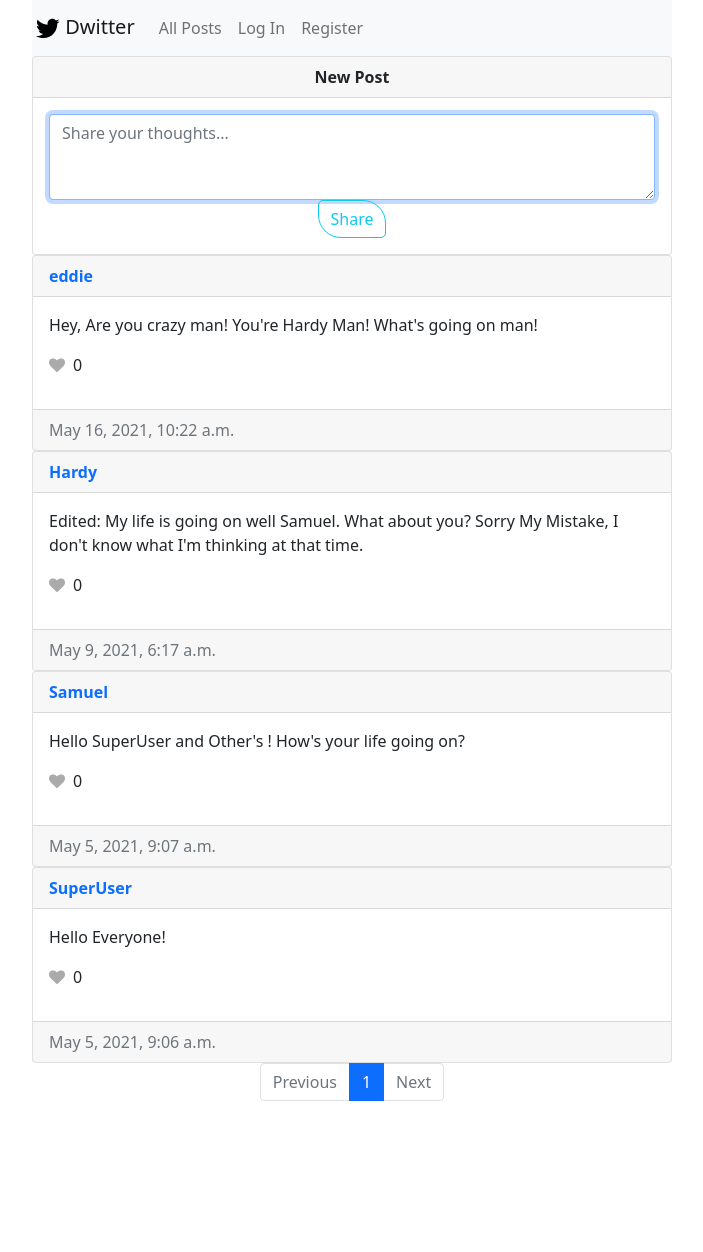
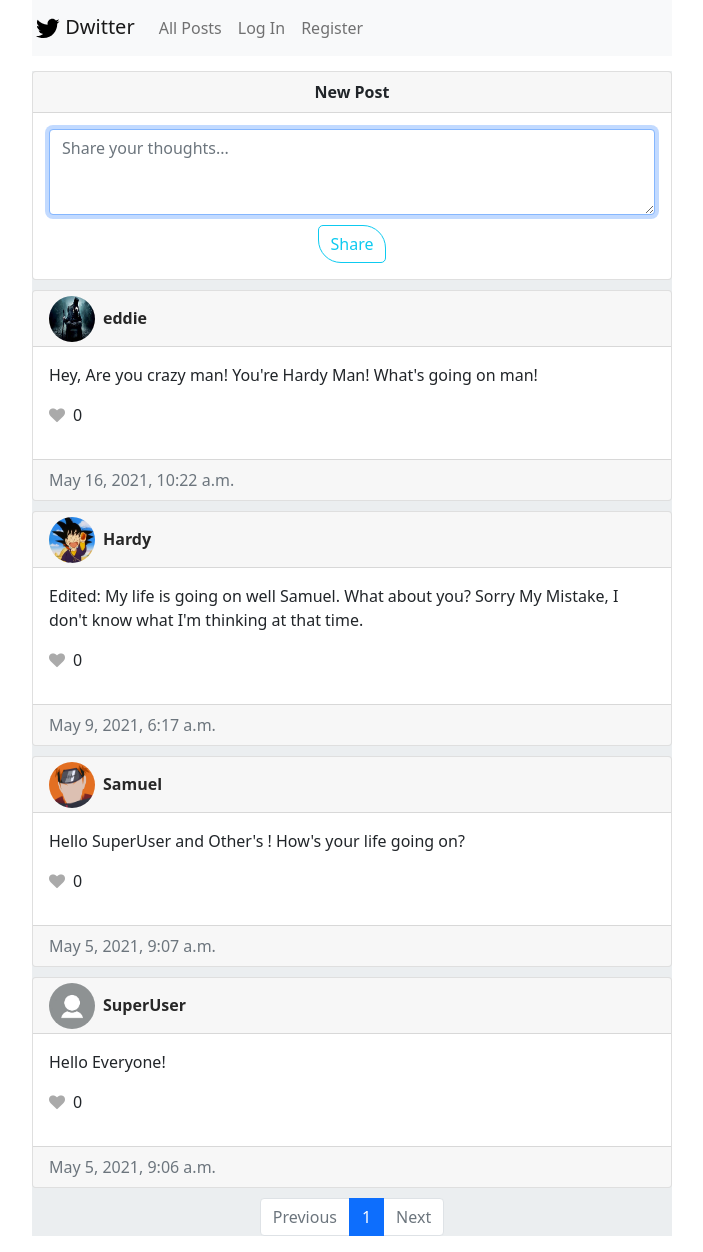
Before and after one commit to Romi-776/Dwitter, a Django app: page / in a window 1280 px wide. Shown: the whole page, without its empty margins (288-991 px from the left). Before the commit the page ends 1101 px from the top, so only its background shows below. Run offline with Django 3.2, Linux system fonts and the light colour scheme; data comes from the database, SQL or seed files in the repository; both versions use the stored data as it was after the commit; data that the repository does not hold is empty; some libraries are stand-ins or nearby versions.

Commit message:
Updated the aesthetics of buttons, backgrounds and now posts are showing with their owners profile pic

```diff
--- a/network/static/network/styles.css
+++ b/network/static/network/styles.css
@@ -1,3 +1,7 @@
+#main{
+  background-color: rgb(235, 238, 240) !important;
+}
+
 a {
   text-decoration: none;
 }
--- a/network/templates/network/index.html
+++ b/network/templates/network/index.html
@@ -7,14 +7,14 @@
     It is done like this because the same template will be used in following page also.
 -->
 {% if on_index_page %}
-<div class="card text-center new-post">
+<div class="card text-center new-post" style="margin-top: 15px;">
     <div class="card-header"> <b>New Post</b></div>
     <div class="card-body">
         <form action="{% url 'share_post' %}" method="POST">
             {% csrf_token %}
             <textarea name='description' autofocus class="form-control" id="exampleFormControlTextarea1" rows="3"
                 placeholder="Share your thoughts..."></textarea>
-            <button type="submit" style="border-radius: 5px 23px;" class="btn btn-outline-info">Share</button>
+            <button type="submit" style="border-radius: 5px 23px; margin-top: 10px;" class="btn btn-outline-info">Share</button>
         </form>
     </div>
 </div>
@@ -28,20 +28,30 @@
 
     {% with u_name=post.0.posted_by.username %}
 
-    <div class="card">
-        <div class="card-header">
-            <!-- Getting the post's owner's username and link to his/her profile page -->
-            <a href='{{post.0.posted_by.pk}}'>
-                <strong>{{u_name}}</strong>
-            </a>
+    <div class="card" style=" margin-top: 10px;">
+        <div class="card-header" style="padding-top: 5px; padding-bottom:0">
             <!-- Edit button for posts that can only be seen by the owner of the post -->
             {% if u_name == request.user.username %}
-            <span class="float-right">
-                <button type="button" class="btn btn-outline-info" data-bs-toggle="modal" data-bs-target="#postModal"
-                    data-bs-post_owner="{{u_name}}" data-bs-post_no="{{post.0.pk}}"
+            <span>
+                <button type="button" class="btn btn-outline-info btn-sm" data-bs-toggle="modal"
+                    data-bs-target="#postModal" data-bs-post_owner="{{u_name}}" data-bs-post_no="{{post.0.pk}}"
+                    style="border-radius: 3px 14px;float: right; margin-top: 10px;"
                     data-bs-post="{{post.0.description}}">Edit</button>
             </span>
             {% endif %}
+            <!-- Getting the post's owner's username and link to his/her profile page -->
+            <a href='{{post.0.posted_by.pk}}' style="text-decoration: none; color: rgba(0, 0, 0, 0.844);">
+                <div>
+                    <img style="height: 46px; width: 46px; border-radius: 50%;float: left; margin:0 8px 0 0;"
+                        src="{{post.0.posted_by.user_profile.profile_pic.url}}" alt="{{u_name}} profile pic">
+                </div>
+                <p style="padding-top:10px">
+                    <strong>{{u_name}}</strong>
+                </p>
+            </a>
+
+
+
         </div>
         {% endwith %}
         <!-- Post details -->
@@ -115,7 +125,7 @@
                 <h5 class="text-primary">{{suggestion.username}}</h5>
                 <p style="font-size: small;">{{suggestion.user_profile.bio}}</p>
                 <button type="button" onclick="location.href='/{{suggestion.pk}}'""
-                    style="margin-bottom: 5px;margin-left: 15px;" class="btn btn-outline-info btn-sm"> View Profile
+                    style=" margin-bottom: 5px;margin-left: 15px;" class="btn btn-outline-info btn-sm"> View Profile
                 </button>
             </div>
         </div>
@@ -127,9 +137,9 @@
 
     <!-- Navigation bar to go back and forth between different pages will be shown only when there's-->
     {% if page.object_list %}
-    <nav aria-label="Page navigation example" style="display: block;">
+    <nav aria-label="Page navigation example" style="display: block; margin-top: 10px; margin-bottom: 10px;">
         {% else %}
-        <nav aria-label="Page navigation example" style="display: none;">
+        <nav aria-label="Page navigation example" style="display: none; margin-top: 10px; margin-bottom: 10px;">
             {% endif %}
             <ul class="pagination justify-content-center">
                 <li class="page-item {% if not prev_page_url %} disabled {% endif %}">
@@ -175,8 +185,9 @@
                     </div>
                     <div class="modal-footer">
                         <button type="button" id='close-modal' class="btn btn-secondary"
-                            data-bs-dismiss="modal">Close</button>
-                        <button type="button" id="save-changes" class="btn btn-primary">Save Changes</button>
+                            style="border-radius: 5px 23px;" data-bs-dismiss="modal">Close</button>
+                        <button type="button" style="border-radius: 5px 23px;" id="save-changes"
+                            class="btn btn-primary">Save Changes</button>
                     </div>
                 </div>
             </div>
--- a/network/templates/network/layout.html
+++ b/network/templates/network/layout.html
@@ -54,7 +54,8 @@
             </a>
 
 
-            <div class="navbar-nav nav-pills navbar-light bg-light" id="v-pills-tab" role="tablist" aria-orientation="vertical">
+            <div class="navbar-nav nav-pills navbar-light bg-light" id="v-pills-tab" role="tablist"
+                aria-orientation="vertical">
                 {% if user.is_authenticated %}
                 <a class="nav-link" id="v-pills-home-tab" data-toggle="pill" href="{% url 'profile'%}" role="tab"
                     aria-controls="v-pills-home" aria-selected="true"><strong>{{ request.user.username }}</strong></a>
@@ -82,7 +83,7 @@
             </div>
         </nav>
 
-        <div >
+        <div id="main">
             {% block body %}
             {% endblock %}
         </div>
--- a/network/templates/network/profile.html
+++ b/network/templates/network/profile.html
@@ -58,7 +58,7 @@
         <div class="modal-content">
             <div class="modal-header">
                 <h5 class="modal-title" id="profileModalLabel">Edit Profile</h5>
-                <button type="button" class="btn-close" data-bs-dismiss="modal" aria-label="Close"></button>
+                <button type="button" class="btn-close" data-bs-dismiss="modal" style="border-radius: 5px 23px;" aria-label="Close"></button>
             </div>
             <form>
                 <div class="modal-body">
@@ -102,9 +102,9 @@
                     </div>
                 </div>
                 <div class="modal-footer">
-                    <button type="button" id='close-modal' class="btn btn-secondary"
+                    <button type="button" id='close-modal' class="btn btn-secondary" style="border-radius: 5px 23px;"
                         data-bs-dismiss="modal">Close</button>
-                    <button type="button" data-user="{{request.user}}" id="save-changes" type="submit"
+                    <button type="button" data-user="{{request.user}}" id="save-changes" type="submit" style="border-radius: 5px 23px;"
                         class="btn btn-primary">Save Changes</button>
                     <!-- Change the above line with the below line when update_profile feature is working correctly
                             class="btn btn-primary" onclick="update_profile(event)">Save Changes</button>
```
Also changed, not shown: db.sqlite3.
